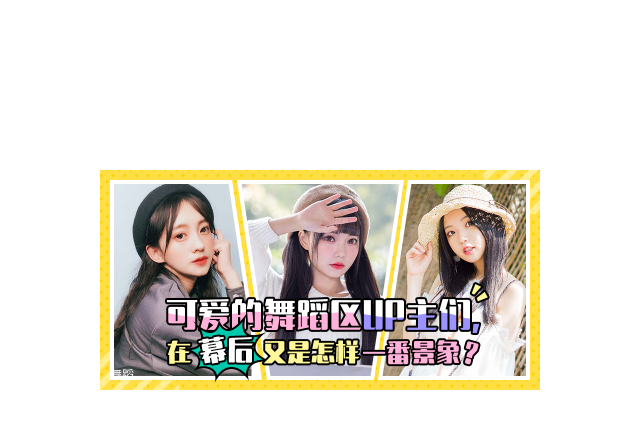
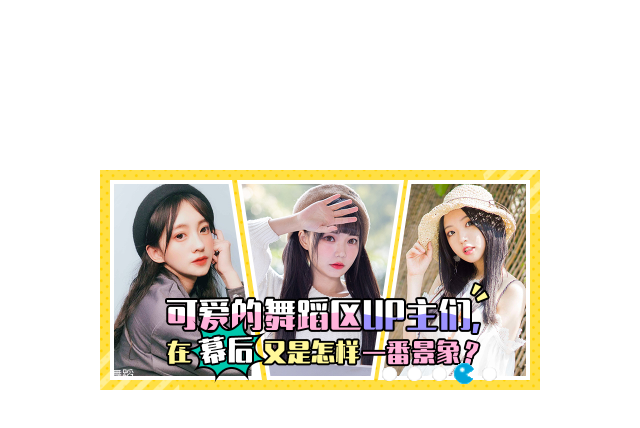
Before and after one commit to Nothingyo/react, a React app in the folder my-app/: page / in a window 1280 px wide. Shown: the full height of the page, 30-670 px from the left. Built offline with nearby package versions, Linux system fonts and the light colour scheme.

Commit message:
day1-slide1

```diff
--- a/my-app/src/All.css
+++ b/my-app/src/All.css
@@ -17,7 +17,19 @@
     border-radius: 4px;
     border: solid #F0F8FF;
 }
+
 .more {
+    position: absolute;
+    width: 440px;
+    height: 220px;
+    right: 0px;
+    bottom: 0px;
+    background: rgba(0, 0, 0, 0);
+    display: inline-block;
+    color: rgba(0, 0, 0, 0);
+}
+
+.more:hover {
     position: absolute;
     width: 50px;
     height: 24px;
@@ -27,7 +39,8 @@
     border-radius: 4px;
     text-decoration: none;
     text-align: center;
-        display: none;
+    display: inline-block;
     font-size: 14px;
     line-height: 24px;
+    color: #fff;
 }
--- a/my-app/src/Slide.css
+++ b/my-app/src/Slide.css
@@ -39,3 +39,12 @@
         width: 25px;
         height: 25px;
     }
+    .hide {
+        background: url('picture/trig0.png');
+    }
+    .hide:hover {
+        background: url('picture/trig1.png');
+    }
+    .on {
+        background: url('picture/trig2.png');
+    }
--- a/my-app/src/Slide.js
+++ b/my-app/src/Slide.js
@@ -1,27 +1,23 @@
-import React, { Component } from "react";
+import React, {
+	Component
+} from "react";
 import './Slide.css';
-const images = [
-	{
-		url:require('./picture/1.jpg') ,
+const images = [{
+	url: require('./picture/1.jpg'),
 	name: "挑战第一次，不试你怎么知道？"
-	},
-	{
-		url:require('./picture/2.jpg') ,
+}, {
+	url: require('./picture/2.jpg'),
 	name: "疑案追声"
-	},
-	{
-		url: require('./picture/3.jpg') ,
+}, {
+	url: require('./picture/3.jpg'),
 	name: "考研冲鸭！"
-	},
-	{
-		url: require('./picture/4.jpg') ,
+}, {
+	url: require('./picture/4.jpg'),
 	name: "舞蹈"
-	},
-	{
-		url: require('./picture/5.jpg') ,
+}, {
+	url: require('./picture/5.jpg'),
 	name: "爱是孤独的开始"
-	}
-];
+}];
 
 
 class Slide extends Component {
@@ -34,76 +30,88 @@ class Slide extends Component {
 		);
 	}
 }
+var timer = null;
+class Slide1 extends Component {
 
-class Slide1 extends Component {
 	constructor(props) {
 		super(props);
 		this.state = {
-			currentIndex: 0,
-			time: null
+			currentIndex: 0
 		};
 	}
 
-	showTime(){
-		this.state.time= setInterval(() => {
+
+	showTime() {
+		timer = setInterval(() => {
 			//console.log("curr is "+this.state.currentIndex);
-			this.state.currentIndex += 1;
-			if (this.state.currentIndex >= this.props.items.length) {
-				this.state.currentIndex = 0;
+			let currentIndex = this.state.currentIndex
+			currentIndex += 1;
+			if (currentIndex >= this.props.items.length) {
+				currentIndex = 0;
 			}
-			this.setState({currentIndex:this.state.currentIndex});
+			this.setState({
+				currentIndex: currentIndex
+			});
 		}, 3000);
 
 	}
-
-	setOnmouseEvent1() {
-        let more = document.querySelector('.more');
-        console.log(more);
-        clearInterval(this.state.time);
-        more.style.display = 'inline-block';
+	indexChange = (i) => {
+		//console.log(this.index);
+		this.setState({
+			currentIndex: i
+		});
+		clearInterval(timer);
+		this.showTime();
+	}
+	componentWillMount() {
+		this.showTime();
+		//console.log(timer);
+	}
+	componentWillUnmount() {
+		clearInterval(timer);
 	}
 
-    setOnmouseEvent2(){
-    	let more = document.querySelector('.more');
-        this.showTime();
-        console.log(this);
-        more.style.display = 'none';
+	render() {
+		let currentIndex = this.state.currentIndex;
+		console.log(currentIndex);
+		return (
+
+			<div id="slide1">
+			{
+				this.props.items.map((e,index)=>{
+				return index === currentIndex ? <Picture e={e} onMouseOver={() => clearInterval(timer)} onMouseOut={()=>this.showTime()} /> : null
+				})
+			}
+				<ul className="trig">
+				<Trig  onClick={()=>{this.indexChange(0)}} currentIndex={currentIndex} className={currentIndex===0?'on':'hide'} />
+				<Trig  onClick={()=>{this.indexChange(1)}} currentIndex={currentIndex} className={currentIndex===1?'on':'hide'} />
+				<Trig  onClick={()=>{this.indexChange(2)}} currentIndex={currentIndex} className={currentIndex===2?'on':'hide'} />
+				<Trig  onClick={()=>{this.indexChange(3)}} currentIndex={currentIndex} className={currentIndex===3?'on':'hide'} />
+				<Trig  onClick={()=>{this.indexChange(4)}} currentIndex={currentIndex} className={currentIndex===4?'on':'hide'} />
+				</ul>
+			</div>
+		);
 	}
 
+}
 
-
-	componentDidMount() {
-		this.showTime();
-		console.log(this.state.time);
-		}
+class Picture extends Component {
 
 
 	render() {
-
-		return (
-			<div id="slide1">
-				<Picture items={this.props.items} currentIndex={this.state.currentIndex} onMouseOver={() => this.setOnmouseEvent1()} onMouseOut={()=>this.setOnmouseEvent2()} />
-				<Trig />
-			</div>
-		);
-	}
-}
-
-class Picture extends Component {
-	constructor(props){
-		super(props);
-	}
-
-	render() {
+		const {
+			e
+		} = this.props
 		return (
 			<ul
 				className="picture"
 				onMouseOver={() => this.props.onMouseOver()}
+					onMouseOut={()=>this.props.onMouseOut()}
 			>
 				<li>
-					<a href="#"><img src={this.props.items[this.props.currentIndex].url}></img>></a>
-					<a href="#" className="title">{this.props.items[this.props.currentIndex].name}</a>
-					<a href="#" className="more">更多></a>
+					<a href="#"><img src={e.url}></img>></a>
+					<a href="#" className="title">{e.name}</a>
+					<a href="#" className="more" >更多></a>
 				</li>
 			</ul>
 		);
@@ -112,9 +120,12 @@ class Picture extends Component {
 
 
 class Trig extends Component {
+	constructor(props) {
+		super(props)
+	}
 
 	render() {
-		return null;
+		return (<span className ={this.props.className} onClick = {() => {this.props.onClick()}} > </span>);
 	}
 }
 
--- a/my-app/src/index.js
+++ b/my-app/src/index.js
@@ -6,5 +6,4 @@ import * as serviceWorker from './serviceWorker';
 
 ReactDOM.render(<All />, document.getElementById('all'));
 
-
 serviceWorker.unregister();
```
Lines whose indentation alone changed are shown as unchanged.
